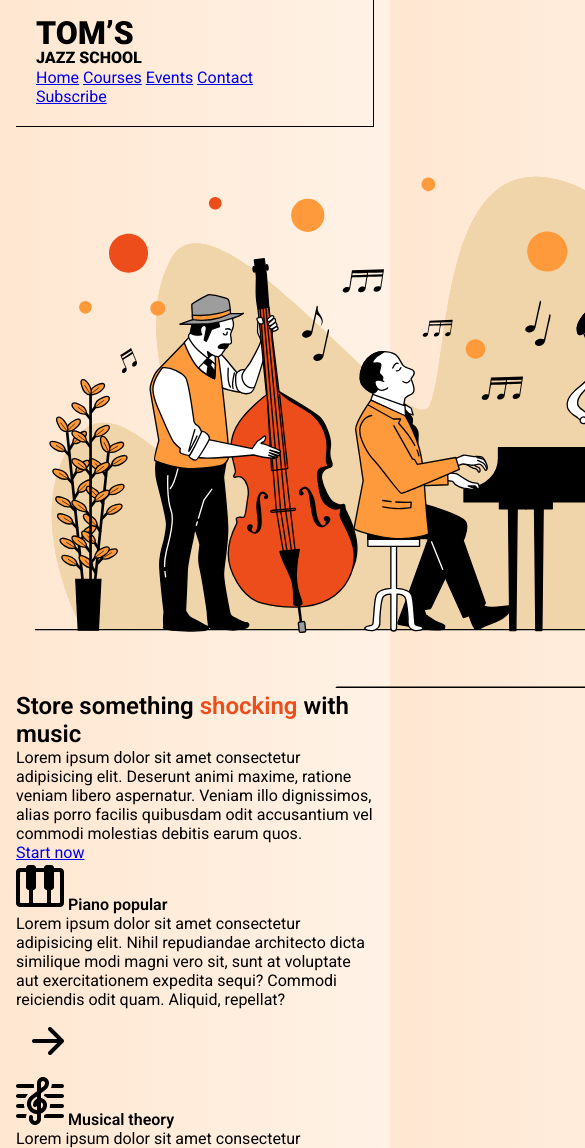
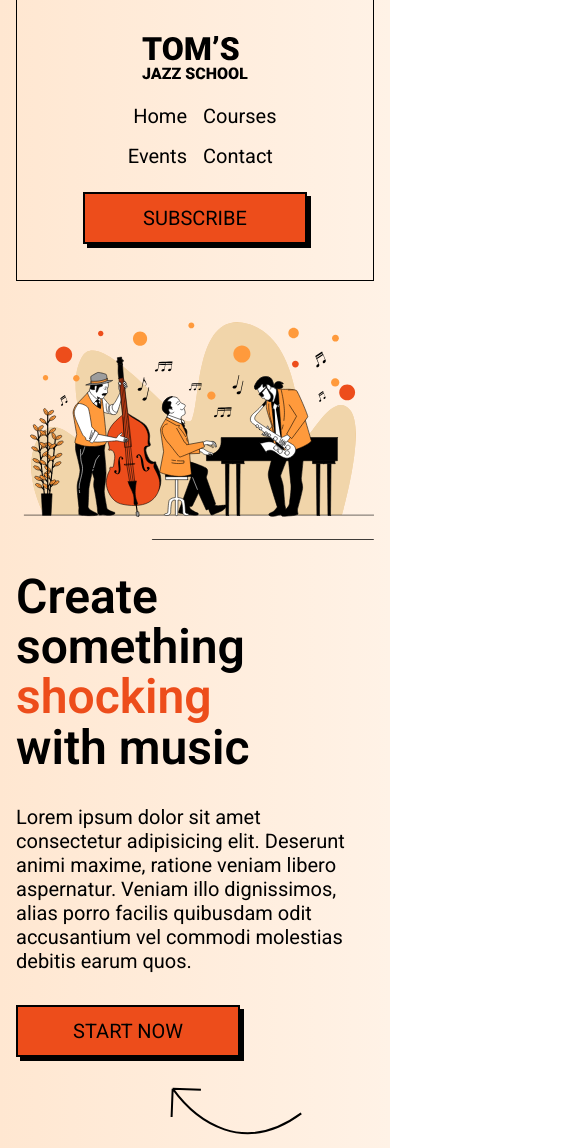
Before and after one commit to kevin504-max/Landing-Page, a plain HTML site: page index.html in a window 390 px wide. Shown: the top 1148 px of the page, 585 px wide, since content can reach past the window. Drawn offline with Linux system fonts and the light colour scheme.

Commit message:
Mobile - finalization

```diff
--- a/index.html
+++ b/index.html
@@ -14,24 +14,24 @@
 <body>
     <header>
         <img src="img/logo.svg" alt="Tom's Jazz School">
-        <nav>
+        <nav class="mt-1 mx-auto">
             <a href="#">Home</a>
             <a href="#">Courses</a>
             <a href="#">Events</a>
             <a href="#">Contact</a>
         </nav>
-        <a href="#" class="button">Subscribe</a>
+        <a href="#" class="button mt-1 mx-auto mb-1">Subscribe</a>
     </header>
     <main>
         <section class="hero-section">
             <img src="img/hero-img.svg" alt="Jazz Band Playing">
             <div>
-                <h1>Store something <span class="text-primary">shocking</span> with music</h1>
-                <p>Lorem ipsum dolor sit amet consectetur adipisicing elit. Deserunt animi maxime, ratione veniam libero aspernatur. Veniam illo dignissimos, alias porro facilis quibusdam odit accusantium vel commodi molestias debitis earum quos.</p>
-                <a href="#" class="button">Start now</a>
+                <h1 class="mt-2">Create something <span class="text-primary decoration">shocking</span> with music</h1>
+                <p class='mt-2 mb-2'>Lorem ipsum dolor sit amet consectetur adipisicing elit. Deserunt animi maxime, ratione veniam libero aspernatur. Veniam illo dignissimos, alias porro facilis quibusdam odit accusantium vel commodi molestias debitis earum quos.</p>
+                <a href="#" class="button ">Start now</a>
             </div>
         </section>
-        <section >
+        <section class="courses-section">
             <div class="cards">
                 <article>
                     <img src="img/piano.png" alt="Piano keyboard">
@@ -59,7 +59,7 @@
                 </article>
             </div>
             <h2>And <span class="text-primary">many</span> others!</h2>
-            <a href="#">Know courses</a>
+            <a href="#" class="button">Know courses</a>
         </section>
     </main>
     <footer>
--- a/style.css
+++ b/style.css
@@ -8,8 +8,8 @@
 :root {
     --color-primary: #ED4D1B;
     --color-secondary: #FF9A3C;
-    --colorblack: #000;
-    --colorwhite: #FFF;
+    --color-black: #000;
+    --color-white: #FFF;
 }
 
 body {
@@ -17,11 +17,98 @@ body {
     padding: 0 1rem;
 }
 
-header, .hero-section .courses-section {
+header, .hero-section .courses-section, footer {
     border-color: var(--color-black);
     border-style: solid;
-    border-width: 0 1px 1px 0;
+    border-width: 0 1px 1px 1px;
     padding: 1.25rem;
+}
+
+header img {
+    display: block;
+    margin: 1rem auto;
+}
+
+header nav {
+    display: grid;
+    grid-template-columns: 1fr 1fr;
+}
+
+nav a {
+    color: var(--color-black);
+    font-size: 1.25rem;
+    padding: .5rem;
+    text-decoration: none;
+}
+
+header nav a:nth-child(2n-1) {
+    text-align: right;
+}
+
+.button {
+    background-color: var(--color-primary);
+    border: 2px solid var(--color-black);
+    box-shadow: 4px 4px 0 var(--color-black);
+    color: var(--color-black);
+    display: block;
+    font-size: 1.25rem;
+    padding: .75rem 1rem;
+    max-width: 14rem;
+    text-align: center;
+    text-decoration: none;
+    text-transform: uppercase;
+}
+
+.hero-section {
+    padding-right: 0;
+    padding-bottom: 16rem;
+}
+
+.hero-section img {
+    display: block;
+    margin: 1.25rem 0 0 auto;
+    max-width: 100%;
+}
+
+h1 {
+    font-size: 3rem;
+    line-height: 105%;
+}
+
+h2 {
+    font-size: 2.5rem;
+}
+
+.hero-section p {
+    font-size: 1.25rem;
+    padding-right: 1.25rem;
+}
+
+.hero-section .button {
+    position: relative;
+}
+
+.hero-section .button::after {
+    content: '';
+    background: url('img/arrow-curve.svg');
+    position: absolute;
+    top: 5rem;
+    right: -4rem;
+    height: 48px;
+    width: 132px;
+}
+
+.decoration {
+    display: block;
+    position: relative;
+}
+
+.decoration::after {
+    content: '';
+    background: url('img/three-dashes.svg');
+    position: relative;
+    height: 36px;
+    width: 40px;
 }
 
 .mt-1 {
```
